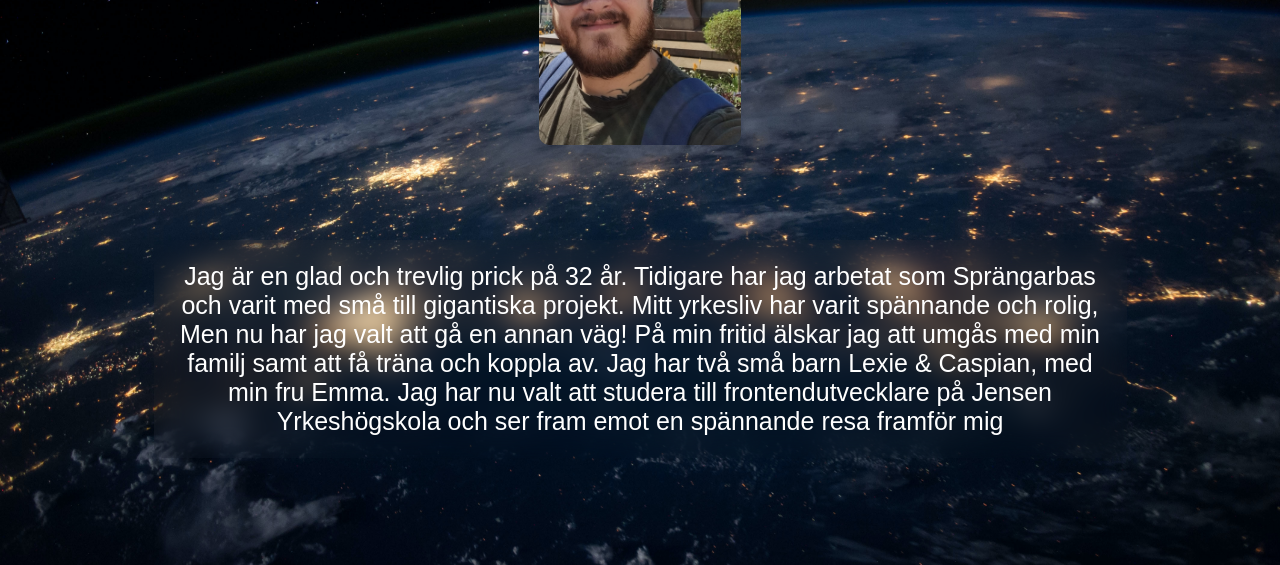
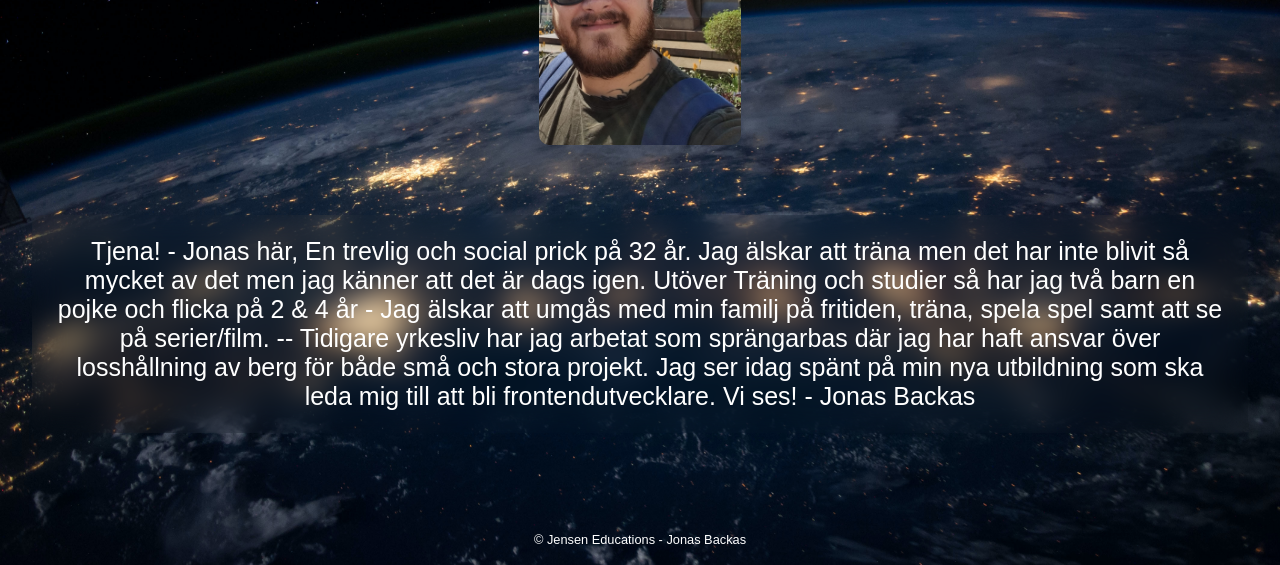
Before and after one commit to JonasB91/PersonligWebbsida, a plain HTML site: page Public/aboutme.html in a window 1280 px wide. Shown: the part 235-800 px from the top of the page. Drawn offline with Linux system fonts and the light colour scheme.

Commit message:
fixade till layout och footer med copyright logo och snyggade till sidorna lite samt ny anpassad text om mig

```diff
--- a/Public/aboutme.html
+++ b/Public/aboutme.html
@@ -16,7 +16,7 @@
 
             <!--Navbar -->
             <div class="navbar">
-              <div class="logo">Min Webbsida</div>
+              <div class="logo">Jonas Webbsida</div>
               <!--Länkar till olika flikar-->
               <ul class="links">
                 <li><a href="index.html">Hem</a></li>
@@ -47,19 +47,20 @@
               <div class="content-container">
                 <div class="text-container">
                     <p>
-                        Jag är en glad och trevlig prick på 32 år.
-                        Tidigare har jag arbetat som Sprängarbas och varit med små till gigantiska projekt.
-                        Mitt yrkesliv har varit spännande och rolig, Men nu har jag valt att gå en annan väg!
-                        På min fritid älskar jag att umgås med min familj samt att få träna och koppla av.
-                        Jag har två små barn Lexie & Caspian, med min fru Emma.
-                        Jag har nu valt att studera till frontendutvecklare på Jensen Yrkeshögskola och ser fram
-                        emot en spännande resa framför mig
+                      Tjena! - Jonas här, En trevlig och social prick på 32 år.
+                      Jag älskar att träna men det har inte blivit så mycket av det men jag känner att det är dags igen.
+                      Utöver Träning och studier så har jag två barn en pojke och flicka på 2 & 4 år -
+                      Jag älskar att umgås med min familj på fritiden, träna, spela spel samt att se på serier/film.
+                      -- Tidigare yrkesliv har jag arbetat som sprängarbas där jag har haft ansvar över losshållning av berg
+                      för både små och stora projekt. Jag ser idag spänt på min nya utbildning som ska leda mig till att bli frontendutvecklare.
+                      Vi ses! - Jonas Backas
                     </p>
                  </div>
               </div>
 
-
-
+              <footer>
+                <p class="copyright">© Jensen Educations - Jonas Backas</p>
+              </footer>
 
 
               <script>
--- a/Public/indexstyle.css
+++ b/Public/indexstyle.css
@@ -3,8 +3,6 @@
     padding: 0;
     box-sizing: border-box;
     font-family: Arial, Helvetica, sans-serif;
-
-
 }
 
 body {
@@ -39,6 +37,8 @@ header {
 
 }
 
+
+/* Allt som rör sig om navbaren */
 .navbar {
     width: 100%;
     height: 60px;
@@ -104,6 +104,14 @@ header {
     }
 }
 
+@media (max-width: 576px) {
+    .dropdown_menu {
+        left: 2rem;
+        width: unset;
+    }
+}
+
+
 /* DROPDOWN MENY */
 .dropdown_menu {
     position: absolute;
@@ -136,27 +144,20 @@ header {
     height: 190px;
 }
 
-@media (max-width: 576px) {
-    .dropdown_menu {
-        left: 2rem;
-        width: unset;
-    }
-}
 
 /*MAIN CONTENT*/
 
-/*Om jag vill ändra innehållet i containern*/
+/*Om jag vill ändra innehållet i containern på "om mig sidan" */
 .content-container {
     display: flex;
     flex-direction: column;
     align-items: center;
     justify-content: center;
     justify-content: flex-end;
-    padding-top: 75px;
-
+    padding-top: 50px;
 }
 
-/*allt som rör stylingen i container här*/
+/*allt som rör stylingen i container här på "om mig sidan" */
 .text-container {
     background-color: transparent;
     border: 2px solid transparent;
@@ -165,11 +166,12 @@ header {
     color: white;
     padding: 20px;
     text-align: center;
-    max-width: 80%;
+    max-width: 100%;
     margin-bottom: 20px;
 
 }
 
+/* contact sidans container */
 .contact-container {
     display: flex;
     flex-direction: column;
@@ -178,9 +180,11 @@ header {
     padding-bottom: 40px;
     height: 60vh;
     line-height: 40px;
+    padding-left: 100px;
 
 }
 
+/* contact sidans container innehåll */
 .text-contact-container {
     background-color: transparent;
     border: 2px solid transparent;
@@ -189,6 +193,7 @@ header {
     color: white;
 }
 
+/* "Om mig sidans image container" */
 .image-container {
     display: flex;
     flex-direction: column;
@@ -202,6 +207,7 @@ header {
 
 }
 
+/* "Om mig sidans image container img bilden på mig" */
 .image-container img {
     max-width: 100%;
     max-height: 100%;
@@ -210,6 +216,7 @@ header {
 
 }
 
+/* första sidan "hem" välkomst text i mitten */
 .welcome-container {
     align-content: center;
     color: #fff;
@@ -224,5 +231,23 @@ header {
     text-align: center;
     color: #fff;
     padding-top: 40vh;
+}
 
+/* Footern med copyright text */
+footer {
+    position: fixed;
+    height: 50px;
+    width: 100%;
+    background-color: transparent;
+    bottom: 0;
+    left: 0;
 }
+
+p.copyright {
+    width: 100%;
+    color: #fff;
+    line-height: 50px;
+    font-size: 0.8rem;
+    text-align: center;
+    margin: 0;
+}
```
Also changed, not shown: Public/contact.html (+4 -2 lines), Public/index.html (+5 -1 lines).
